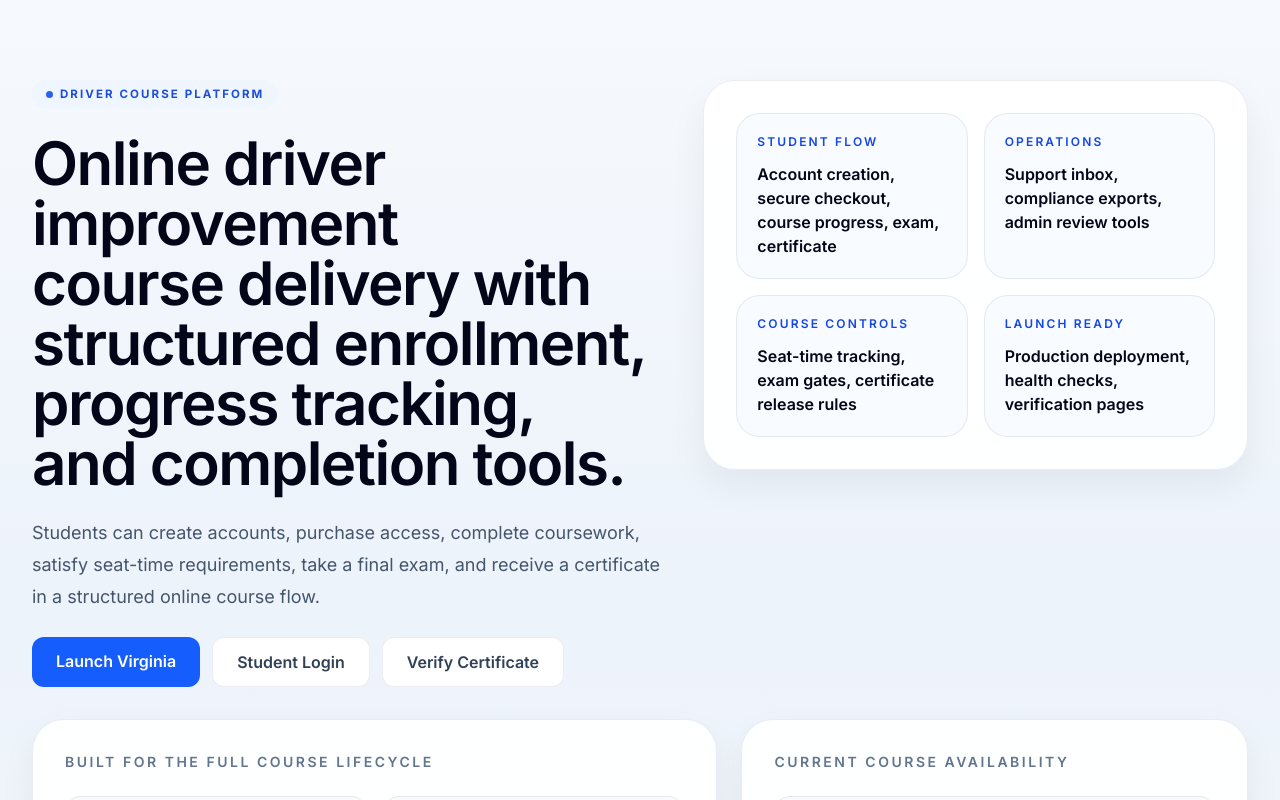
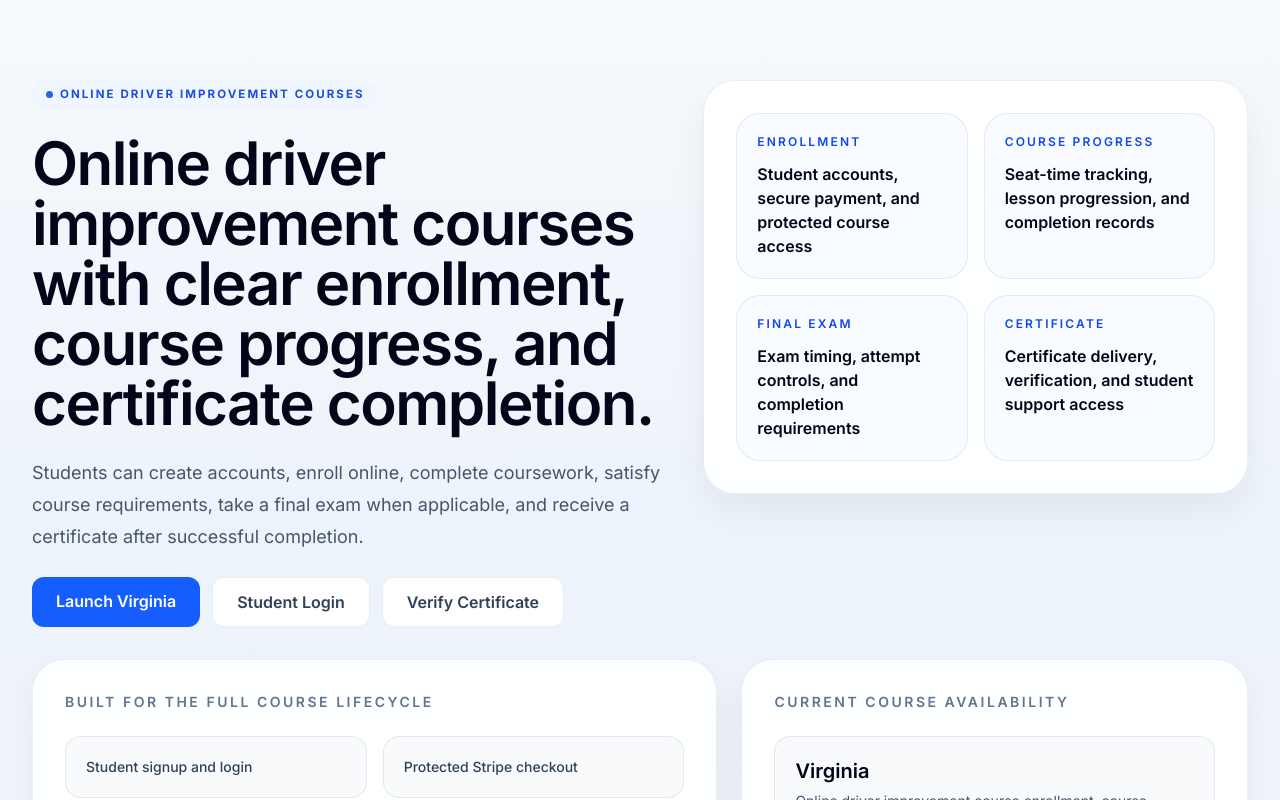
Before and after one commit to ankurfadia-ctrl/driver-course-platform, a Next.js app: page / in a window 1280 px wide. Shown: the top 800 px of the page. Built offline with nearby package versions, Linux system fonts and the light colour scheme; no server answers.

Commit message:
Refine remaining public copy

```diff
--- a/app/layout.tsx
+++ b/app/layout.tsx
@@ -13,7 +13,7 @@ const baseUrl = getPublicBaseUrl();
 export const metadata: Metadata = {
   title: "Driver Course Platform",
   description:
-    "Virginia-first driver improvement course platform built to scale to additional states.",
+    "Online driver improvement courses with enrollment, progress tracking, final exam completion, and certificate delivery.",
   metadataBase: new URL(baseUrl),
   alternates: {
     canonical: "/",
@@ -21,7 +21,7 @@ export const metadata: Metadata = {
   openGraph: {
     title: "Driver Course Platform",
     description:
-      "Virginia-first driver improvement course platform built to scale to additional states.",
+      "Online driver improvement courses with enrollment, progress tracking, final exam completion, and certificate delivery.",
     url: baseUrl,
     siteName: "Driver Course Platform",
     images: [
@@ -39,7 +39,7 @@ export const metadata: Metadata = {
     card: "summary",
     title: "Driver Course Platform",
     description:
-      "Virginia-first driver improvement course platform built to scale to additional states.",
+      "Online driver improvement courses with enrollment, progress tracking, final exam completion, and certificate delivery.",
     images: [`${baseUrl}/logo.svg`],
   },
 };
--- a/app/manifest.ts
+++ b/app/manifest.ts
@@ -5,7 +5,7 @@ export default function manifest(): MetadataRoute.Manifest {
     name: "Driver Course Platform",
     short_name: "Driver Course",
     description:
-      "Virginia-first online driver improvement platform built to expand state by state.",
+      "Online driver improvement courses with enrollment, progress tracking, final exam completion, and certificate delivery.",
     start_url: "/",
     display: "standalone",
     background_color: "#f8fafc",
--- a/app/page.tsx
+++ b/app/page.tsx
@@ -9,14 +9,14 @@ export default function HomePage() {
       <section className="mx-auto max-w-7xl px-4 py-16 sm:px-6 lg:px-8 lg:py-20">
         <div className="grid gap-8 lg:grid-cols-[1.08fr_0.92fr] lg:items-start">
           <div className="space-y-6">
-            <div className="section-label">Driver Course Platform</div>
+            <div className="section-label">Online Driver Improvement Courses</div>
             <h1 className="display-balance max-w-4xl text-5xl font-semibold tracking-tight text-slate-950 sm:text-6xl">
-              Online driver improvement course delivery with structured enrollment, progress tracking, and completion tools.
+              Online driver improvement courses with clear enrollment, course progress, and certificate completion.
             </h1>
             <p className="max-w-3xl text-lg leading-8 text-slate-600">
-              Students can create accounts, purchase access, complete coursework,
-              satisfy seat-time requirements, take a final exam, and receive a
-              certificate in a structured online course flow.
+              Students can create accounts, enroll online, complete coursework,
+              satisfy course requirements, take a final exam when applicable,
+              and receive a certificate after successful completion.
             </p>
             <div className="flex flex-wrap gap-3">
               <Link
@@ -43,10 +43,10 @@ export default function HomePage() {
           <div className="glass-panel rounded-[2rem] border-[#dbe7ff] bg-white">
             <div className="grid gap-4 p-6 sm:grid-cols-2 sm:p-8">
               {[
-                ["Student flow", "Account creation, secure checkout, course progress, exam, certificate"],
-                ["Operations", "Support inbox, compliance exports, admin review tools"],
-                ["Course controls", "Seat-time tracking, exam gates, certificate release rules"],
-                ["Launch ready", "Production deployment, health checks, verification pages"],
+                ["Enrollment", "Student accounts, secure payment, and protected course access"],
+                ["Course progress", "Seat-time tracking, lesson progression, and completion records"],
+                ["Final exam", "Exam timing, attempt controls, and completion requirements"],
+                ["Certificate", "Certificate delivery, verification, and student support access"],
               ].map(([title, body]) => (
                 <div
                   key={title}
@@ -103,7 +103,7 @@ export default function HomePage() {
                     {config.stateName}
                   </div>
                   <div className="mt-1 text-sm leading-6 text-slate-600">
-                    Online driver improvement course enrollment, student progress tracking, final exam controls, certificate delivery, and support tools.
+                    Online driver improvement course enrollment, course progress, final exam completion, certificate delivery, and support information.
                   </div>
                 </Link>
               ))}
--- a/components/state-footer.tsx
+++ b/components/state-footer.tsx
@@ -20,7 +20,7 @@ export default function StateFooter({ state }: { state: string }) {
               {config.stateName} Course
             </div>
             <div className="mt-3 text-2xl font-semibold text-slate-950">
-              Built for clear student progress from enrollment to certificate.
+              Clear online enrollment, course progress, and certificate completion.
             </div>
             <p className="mt-3 max-w-xl leading-7">
               {config.marketingDescription}
--- a/lib/course-config.ts
+++ b/lib/course-config.ts
@@ -46,7 +46,7 @@ export const COURSE_CONFIGS: Record<string, StateCourseConfig> = {
     courseName: "Virginia Driver Improvement Course",
     marketingHeadline: "Complete your Virginia driver improvement course online in a structured 8-hour format.",
     marketingDescription:
-      "An online Virginia driver improvement course with student login, secure checkout, progress tracking, final exam controls, certificate delivery, and support tools.",
+      "Online Virginia driver improvement course enrollment, course progress tracking, final exam completion, certificate delivery, and support information.",
     certificateIssuerLine: "Virginia Driver Improvement Course Platform",
     approvalStatusLabel: "Approval pending",
     disclosuresIntro:
@@ -115,7 +115,7 @@ export function getCourseConfig(state: string): StateCourseConfig {
       } Driver Improvement Course`,
       marketingHeadline: `Complete your ${normalizedState} driver improvement course online.`,
       marketingDescription:
-        "A multistate-ready driver improvement platform with checkout, lessons, seat-time tracking, final exam, certificate delivery, and support workflows.",
+        "Online driver improvement course enrollment, progress tracking, final exam completion, certificate delivery, and support information.",
       certificateIssuerLine: `${
         normalizedState.charAt(0).toUpperCase() + normalizedState.slice(1)
       } Driver Improvement Course Platform`,
```
